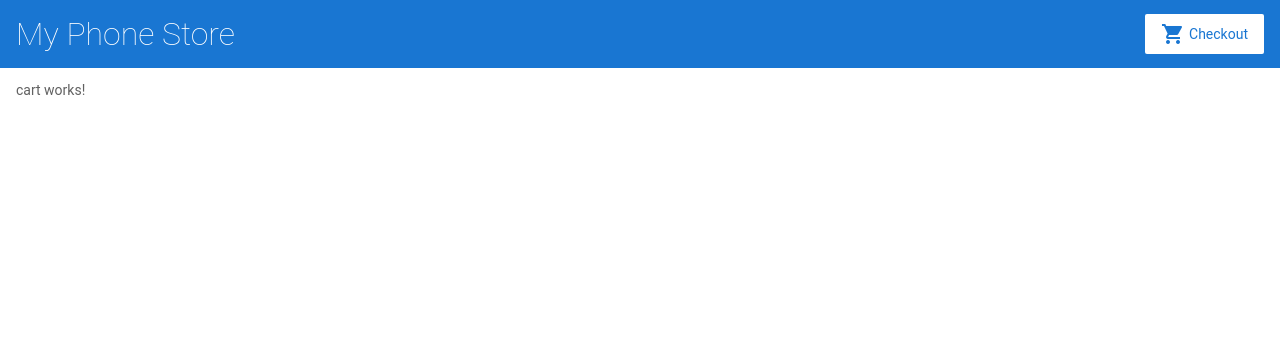
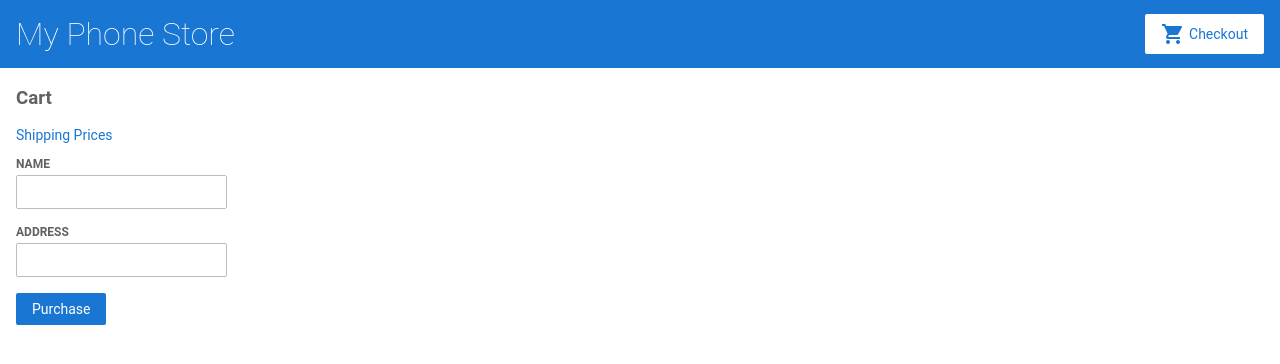
Before and after one commit to Svartvit93/Angular-PhoneStore, an Angular app: page /cart in a window 1280 px wide. Shown: the top 364 px of the page. Built offline with nearby package versions, Linux system fonts and the light colour scheme.

Commit message:
Added purchase option

```diff
--- a/src/app/cart.service.ts
+++ b/src/app/cart.service.ts
@@ -1,3 +1,4 @@
+import { HttpClient } from '@angular/common/http';
 import { Injectable } from '@angular/core';
 import { Product } from './products';
 
@@ -21,5 +22,11 @@
     return this.items;
   }
 
-  constructor() { }
+  getShippingPrices() {
+    return this.http.get<{type: string, price: number}[]>('/assets/shipping.json');
+  }
+
+  constructor(
+    private http: HttpClient
+  ) { }
 }
--- a/src/app/cart/cart.component.html
+++ b/src/app/cart/cart.component.html
@@ -1 +1,31 @@
-<p>cart works!</p>
+<h3>Cart</h3>
+
+<p>
+    <a routerLink="/shipping">Shipping Prices</a>
+</p>
+
+<div class="cart-item" *ngFor="let item of items">
+  <span>{{ item.name }}</span>
+  <span>{{ item.price | currency }}</span>
+
+</div>
+
+<form [formGroup]="checkoutForm" (ngSubmit)="onSubmit()">
+
+    <div>
+        <label for="name">
+          Name
+        </label>
+        <input id="name" type="text" formControlName="name">
+      </div>
+
+      <div>
+        <label for="address">
+          Address
+        </label>
+        <input id="address" type="text" formControlName="address">
+      </div>
+
+      <button class="button" type="submit">Purchase</button>
+
+  </form>
--- a/src/app/cart/cart.component.ts
+++ b/src/app/cart/cart.component.ts
@@ -1,4 +1,7 @@
 import { Component, OnInit } from '@angular/core';
+import { FormBuilder } from '@angular/forms';
+
+import { CartService } from '../cart.service';
 
 @Component({
   selector: 'app-cart',
@@ -7,9 +10,26 @@
 })
 export class CartComponent implements OnInit {
 
-  constructor() { }
+  items = this.cartService.getItems();
+
+  checkoutForm = this.formBuilder.group({
+    name: '',
+    address: ''
+  });
+
+  constructor(
+    private cartService: CartService,
+    private formBuilder: FormBuilder,
+  ) { }
 
   ngOnInit(): void {
   }
 
+  onSubmit(): void {
+    // Process checkout data here
+    this.items = this.cartService.clearCart();
+    console.warn('Your order has been submitted', this.checkoutForm.value);
+    this.checkoutForm.reset();
+  }
+
 }
--- /dev/null
+++ b/src/app/shipping/shipping.component.html
@@ -0,0 +1,6 @@
+<h3>Shipping Prices</h3>
+
+<div class="shipping-item" *ngFor="let shipping of shippingCosts | async">
+  <span>{{ shipping.type }}</span>
+  <span>{{ shipping.price | currency }}</span>
+</div>
--- /dev/null
+++ b/src/app/shipping/shipping.component.ts
@@ -0,0 +1,25 @@
+import { Component, OnInit } from '@angular/core';
+
+import { Observable } from 'rxjs';
+import { CartService } from '../cart.service';
+
+@Component({
+  selector: 'app-shipping',
+  templateUrl: './shipping.component.html',
+  styleUrls: ['./shipping.component.css']
+})
+export class ShippingComponent implements OnInit {
+
+  shippingCosts!: Observable<{ type: string, price: number }[]>;
+
+
+
+  constructor(
+    private cartService: CartService
+  ) { }
+
+  ngOnInit(): void {
+    this.shippingCosts =  this.cartService.getShippingPrices();
+  }
+
+}
```
Also changed, not shown: src/app/app.module.ts (+6 -1 lines), src/app/shipping/shipping.component.css (added), 1 other file (tests, documents, lock files or other folders).
